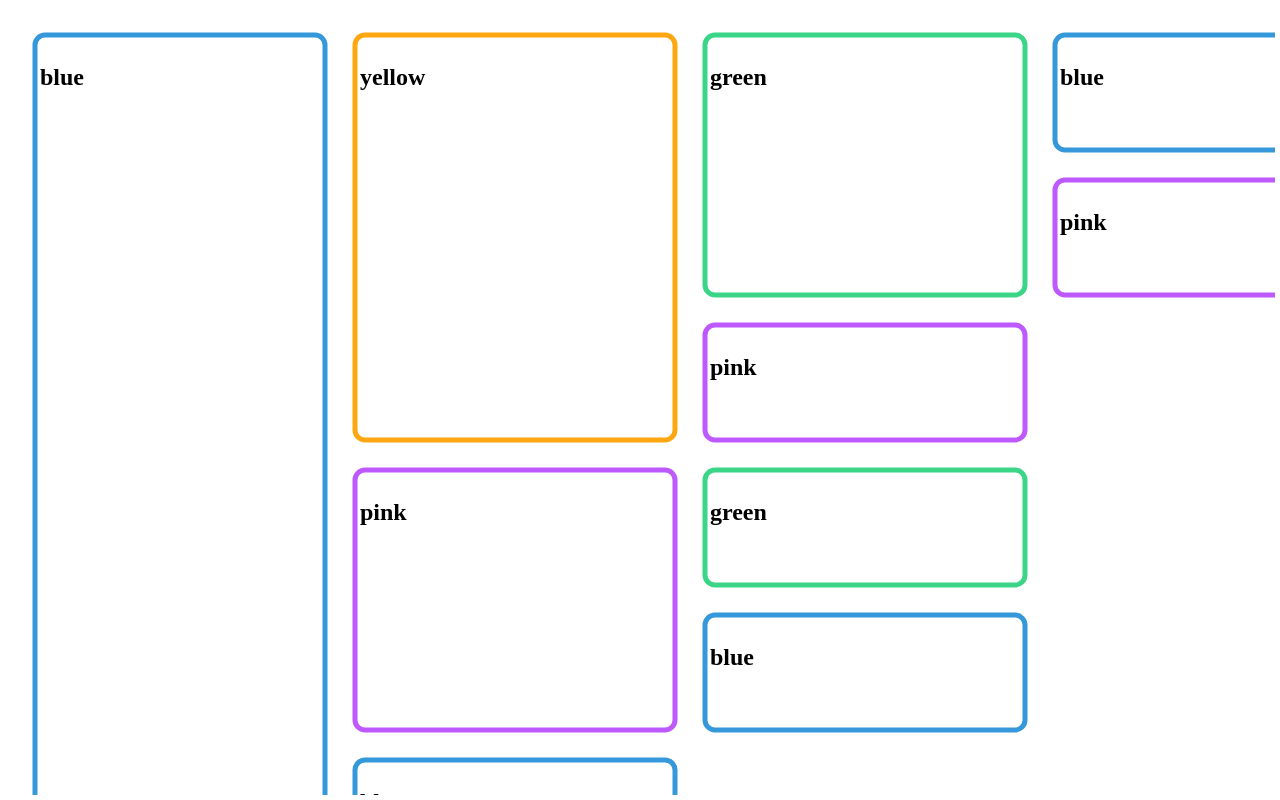
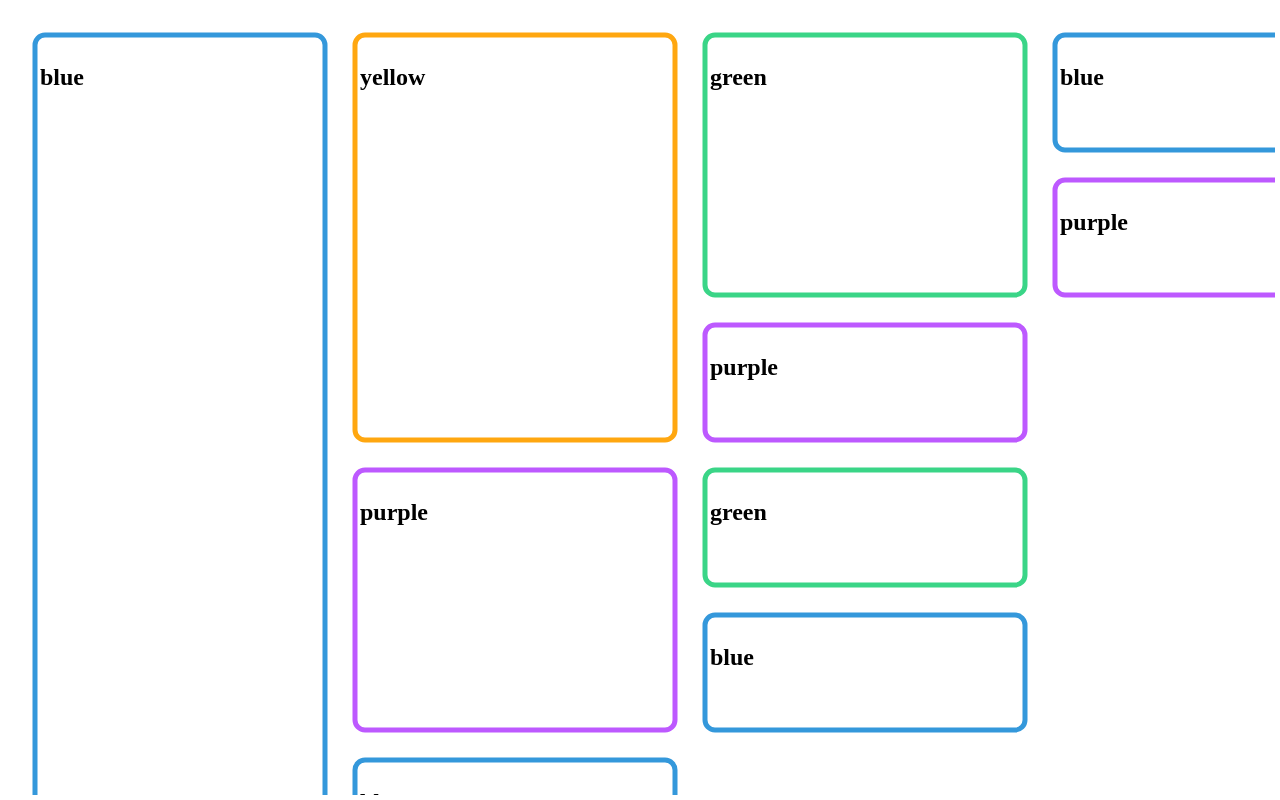
Before and after one commit to srmtlab/Collapsible-Color-Partition-Layout, a plain HTML site: page ibis.html in a window 1280 px wide. Drawn offline with Linux system fonts and the light colour scheme.

```diff
--- a/ibis.html
+++ b/ibis.html
@@ -56,7 +56,7 @@
                 "back": "#ffffcc",
                 "children": [
                     {
-                        "name": "pink",
+                        "name": "purple",
                         "outline": "#bd59ff",
                         "back": "#ebccff",
                         "children": []
@@ -73,7 +73,7 @@
                                 "children": []
                             },
                             {
-                                "name": "pink",
+                                "name": "purple",
                                 "outline": "#bd59ff",
                                 "back": "#ebccff",
                                 "children": []
@@ -83,7 +83,7 @@
                 ]
             },
             {
-                "name": "pink",
+                "name": "purple",
                 "outline": "#bd59ff",
                 "back": "#ebccff",
                 "children": [
```
Also changed, not shown: thumbnail.png (added), 1 other file.
